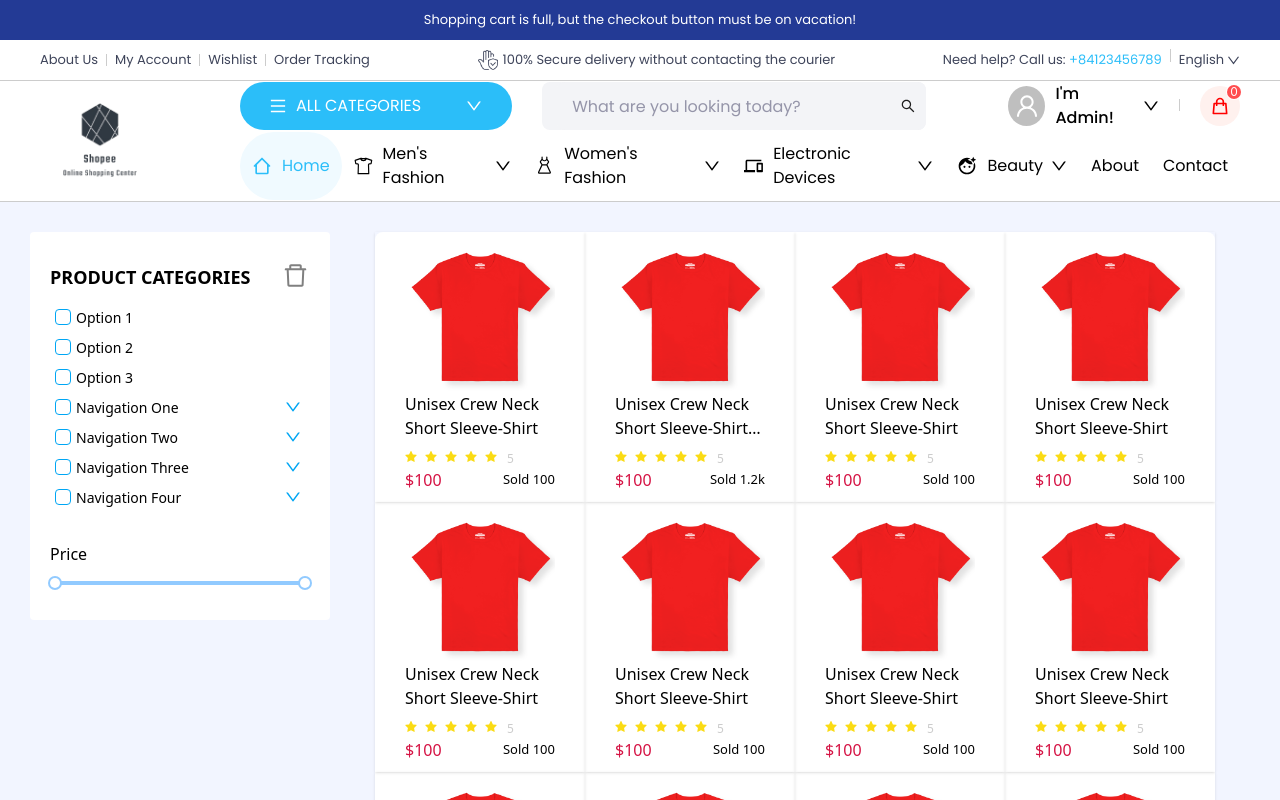
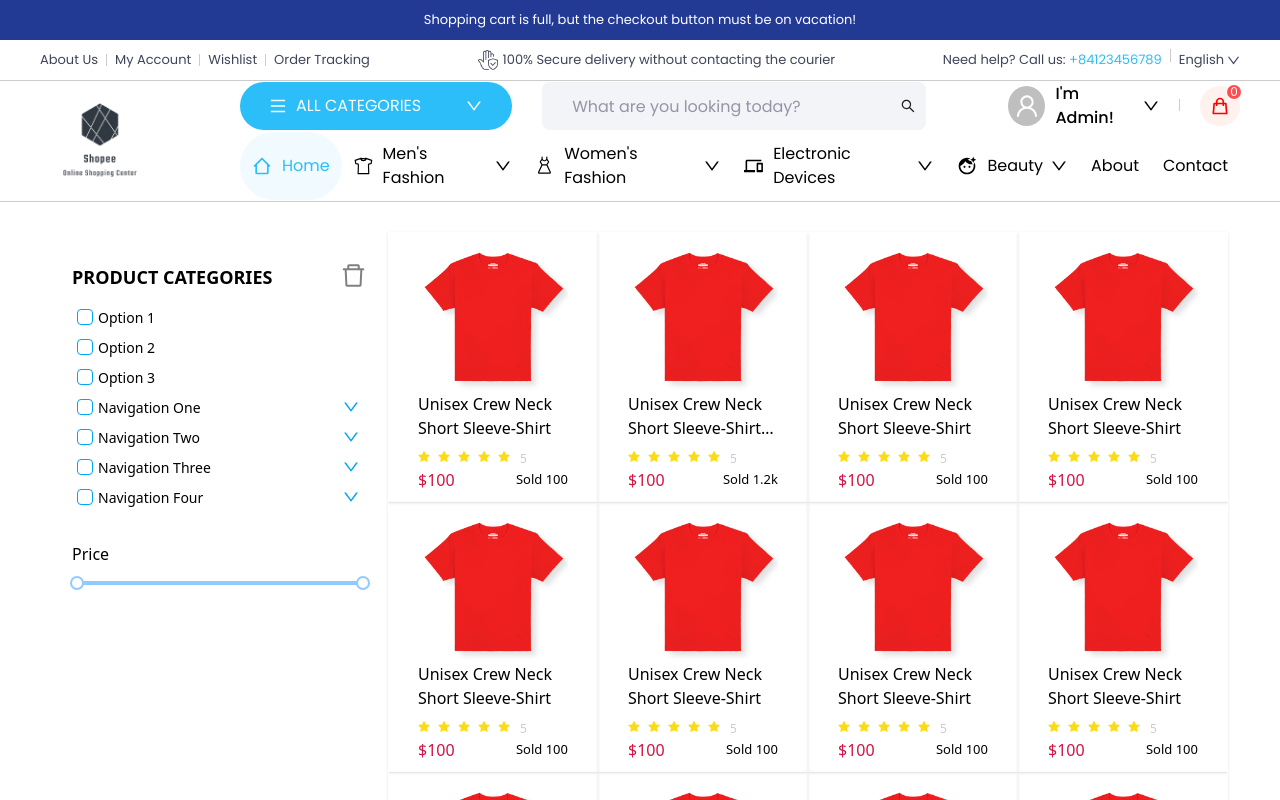
Before and after one commit to NguyenVuBaDuy/SHOPPE_FE, a React (Vite) app: page /products in a window 1280 px wide. Shown: the top 800 px of the page. Built offline with nearby package versions, Linux system fonts and the light colour scheme; no server answers.

Commit message:
Fix: Products

```diff
--- a/src/pages/normalUser/product/components/checkboxList.tsx
+++ b/src/pages/normalUser/product/components/checkboxList.tsx
@@ -86,7 +86,7 @@ const CheckboxList = ({ items }: CheckboxListProps) => {
     }
 
     return (
-        <div className='min-w-[300px] h-full rounded-[0.25rem] bg-white p-[20px]'>
+        <div className='min-w-[336px] h-full rounded-[0.25rem] bg-white p-[20px]'>
             <div className="w-full h-[50px] flex justify-between items-center">
                     <span className='text-[18px] font-bold font-serifs '>PRODUCT CATEGORIES</span>
                     <button onClick={handleRemoveChecks} className='w-[30px] h-[30px] flec items-center text-red rounded-[0.25rem] cursor-pointer hover:bg-gray-200 transition-transform duration-200'>
--- a/src/pages/normalUser/product/product.tsx
+++ b/src/pages/normalUser/product/product.tsx
@@ -447,7 +447,8 @@ const Product = () => {
     }, [currentPage]);
 
     return (
-        <div className="w-full h-full flex justify-center p-[30px] bg-[#F2F5FF] gap-[10px]">
+        <div className="w-full h-full flex justify-center p-[30px] bg-white gap-[10px]">
+            <div className="max-w-[1240px] flex justify-center">
                 <CheckboxList items={items} />
                 <div className="w-full h-full flex flex-col items-center gap-[10px]">
                     <div className="w-fit h-fit grid grid-cols-1 md:grid-cols-2 lg:grid-cols-3 xl:grid-cols-4 bg-white rounded-[0.5rem] ">
@@ -465,6 +466,7 @@ const Product = () => {
                     />
                 </div>
             </div>
+        </div>
     );
 };
 
```
Lines whose indentation alone changed are shown as unchanged.
